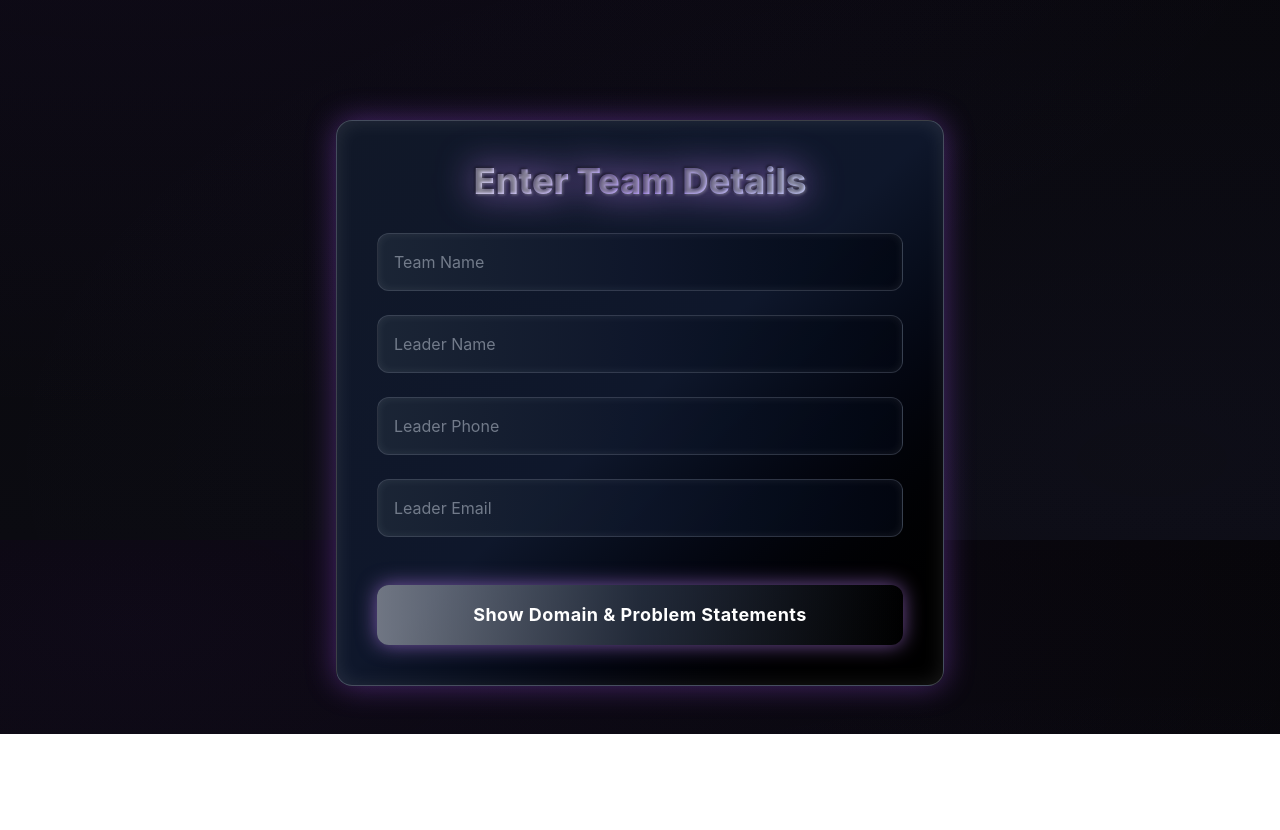
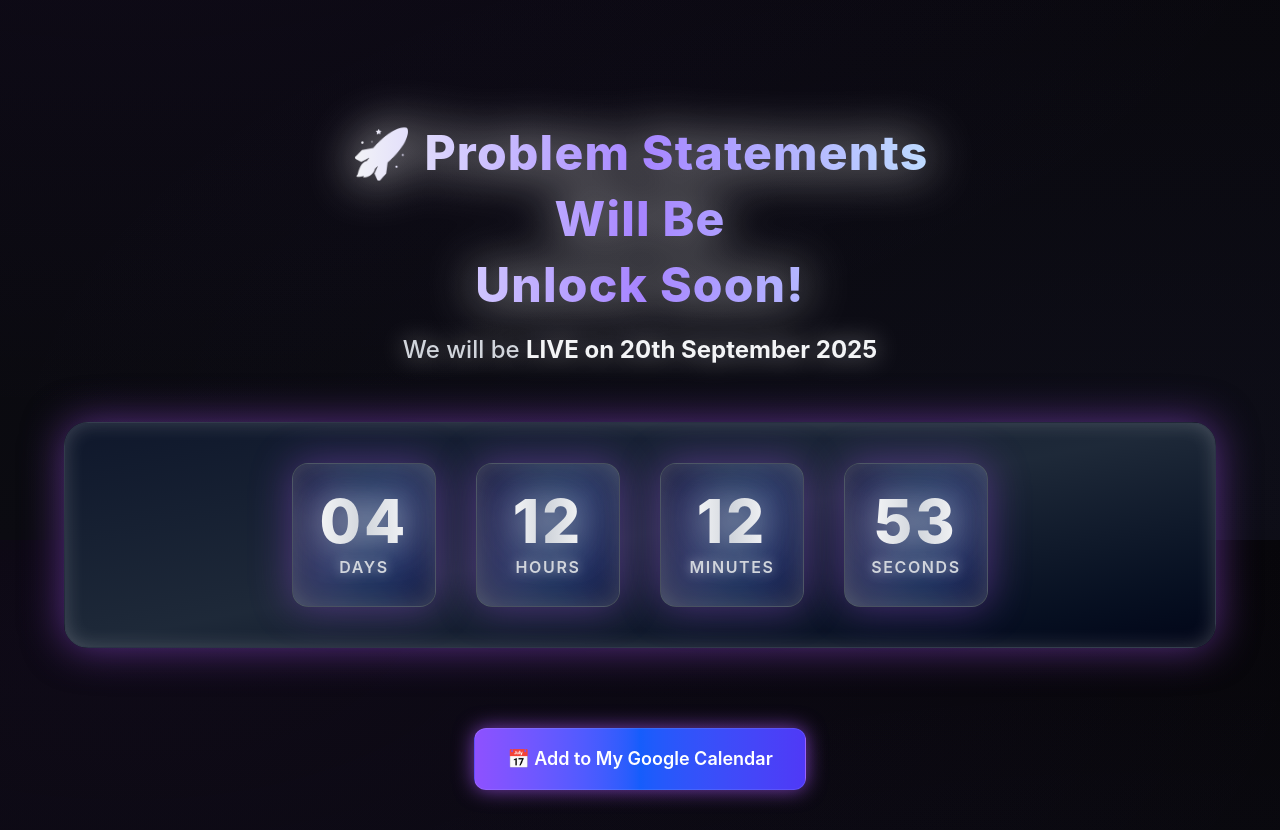
Before and after one commit to KartikTulsian/hackoasis_prob_state, a Next.js app: page / in a window 1280 px wide. Shown: the part 1060-1890 px from the top of the page. Before the commit the page ends 1794 px from the top, so only its background shows below. Built offline with nearby package versions, Linux system fonts and the light colour scheme.

Commit message:
changes in pages

```diff
--- a/src/app/page.tsx
+++ b/src/app/page.tsx
@@ -19,6 +19,7 @@ import { toast } from "react-toastify";
 import "react-toastify/dist/ReactToastify.css";
 import HeaderFull from "@/components/HeaderFull";
 import Particles from "@/components/Particles";
+import Timer from "@/components/timer";
 // import UploadTeamsButton from "@/components/UploadTeamsButton";
 // import UploadProblemsButton from "@/components/UploadProblemsButton";
 
@@ -183,7 +184,8 @@ export default function Home() {
       {/* Content with proper z-index */}
       <div className="relative z-10">
         <HeaderFull />
-        <TeamForm loading={loading} onVerify={handleVerify} />
+        <Timer launchDate="2025-09-20T06:00:00" />
+        {/* <TeamForm loading={loading} onVerify={handleVerify} />
 
         {domain && problems.length > 0 && (
           <ProblemList
@@ -194,7 +196,7 @@ export default function Home() {
             // onSelect={(id) => setConfirmId(id)}
             onSelect={handleProblemSelect}
           />
-        )}
+        )} */}
       </div>
 
       {/* <UploadTeamsButton/> */}
--- a/src/app/teams/page.tsx
+++ b/src/app/teams/page.tsx
@@ -4,12 +4,15 @@ import React from "react";
 import TeamCreationForm from "@/components/TeamCreationForm";
 import ExportTeamsButton from "@/components/ExportTeamsButton";
 import ExportSubmissionsButton from "@/components/ExportSubmissionsButton";
+import SearchBar from "@/components/SearchBar";
 
 export default function TeamsPage() {
   return (
     <main className="min-h-screen flex flex-col gap-8 items-center justify-center">
       <TeamCreationForm />
 
+      <SearchBar/>
+
       <ExportTeamsButton/>
       <ExportSubmissionsButton/>
     </main>
--- /dev/null
+++ b/src/components/SearchBar.tsx
@@ -0,0 +1,90 @@
+"use client";
+import React, { useState } from "react";
+import { db } from "@/lib/firebase";
+import { collection, query, where, getDocs } from "firebase/firestore";
+import { toast } from "react-toastify";
+
+export default function SearchBar() {
+  const [phone, setPhone] = useState("");
+  const [result, setResult] = useState<any | null>(null);
+  const [loading, setLoading] = useState(false);
+
+  const handleSearch = async () => {
+    if (!phone.trim()) {
+      toast.error("Please enter a phone number");
+      return;
+    }
+
+    setLoading(true);
+    setResult(null);
+
+    try {
+      const q = query(collection(db, "submissions"), where("phone", "==", phone));
+      const snap = await getDocs(q);
+
+      if (snap.empty) {
+        toast.error("No submission found with this phone number");
+        setLoading(false);
+        return;
+      }
+
+      // Get first matching doc (assuming phone is unique per team leader)
+      const doc = snap.docs[0].data();
+      setResult(doc);
+      toast.success("Submission found!");
+    } catch (err) {
+      console.error(err);
+      toast.error("Error searching submission");
+    } finally {
+      setLoading(false);
+    }
+  };
+
+  return (
+    <div className="w-full max-w-lg mx-auto mt-10 p-4 bg-gray-900 rounded-xl shadow-lg">
+      {/* Input field */}
+      <div className="flex items-center gap-2">
+        <input
+          type="text"
+          value={phone}
+          onChange={(e) => setPhone(e.target.value)}
+          placeholder="Enter phone number"
+          className="flex-1 px-4 py-2 rounded-lg bg-gray-800 text-gray-100 border border-gray-600 focus:outline-none focus:ring-2 focus:ring-blue-500"
+        />
+        <button
+          onClick={handleSearch}
+          disabled={loading}
+          className="px-4 py-2 bg-blue-600 hover:bg-blue-700 text-white rounded-lg transition disabled:opacity-50"
+        >
+          {loading ? "Searching..." : "Search"}
+        </button>
+      </div>
+
+      {/* Results */}
+      {result && (
+        <div className="mt-6 p-4 bg-gray-800 rounded-lg border border-gray-600">
+          <h2 className="text-lg font-bold text-white mb-2">Submission Details</h2>
+          <p className="text-gray-300">
+            <span className="font-semibold">Team Name:</span> {result.teamName}
+          </p>
+          <p className="text-gray-300">
+            <span className="font-semibold">Leader:</span> {result.leaderName}
+          </p>
+          <p className="text-gray-300">
+            <span className="font-semibold">Email:</span> {result.email}
+          </p>
+          <p className="text-gray-300">
+            <span className="font-semibold">Phone:</span> {result.phone}
+          </p>
+          <p className="text-gray-300">
+            <span className="font-semibold">Domain:</span> {result.domain}
+          </p>
+          <p className="text-gray-300">
+            <span className="font-semibold">Problem ID:</span>{" "}
+            <span className="text-green-400 font-bold">{result.problemId}</span>
+          </p>
+        </div>
+      )}
+    </div>
+  );
+}
--- /dev/null
+++ b/src/components/timer.tsx
@@ -0,0 +1,151 @@
+"use client";
+import React, { useEffect, useState } from "react";
+
+interface TimeCount {
+    days: string;
+    hours: string;
+    minutes: string;
+    seconds: string;
+}
+
+const getTimeLeft = (expiry: string): TimeCount => {
+    let days = "00",
+        hours = "00",
+        minutes = "00",
+        seconds = "00";
+
+    const difference = new Date(expiry).getTime() - new Date().getTime();
+    if (difference <= 0) return { days, hours, minutes, seconds };
+
+    const dys = Math.floor(difference / (1000 * 60 * 60 * 24));
+    const hrs = Math.floor((difference / (1000 * 60 * 60)) % 24);
+    const mins = Math.floor((difference / (1000 * 60)) % 60);
+    const secs = Math.floor((difference / 1000) % 60);
+
+    days = dys < 10 ? `0${dys}` : `${dys}`;
+    hours = hrs < 10 ? `0${hrs}` : `${hrs}`;
+    minutes = mins < 10 ? `0${mins}` : `${mins}`;
+    seconds = secs < 10 ? `0${secs}` : `${secs}`;
+
+    return { days, hours, minutes, seconds };
+};
+
+export default function Timer({ launchDate }: { launchDate: string }) {
+    const [timeLeft, setTimeLeft] = useState<TimeCount | null>(null);
+    const [mounted, setMounted] = useState(false);
+
+    useEffect(() => {
+        setMounted(true);
+        const updateTimer = () => setTimeLeft(getTimeLeft(launchDate));
+        updateTimer();
+
+        const interval = setInterval(() => {
+            const time = getTimeLeft(launchDate);
+            setTimeLeft(time);
+            if (
+                time.days === "00" &&
+                time.hours === "00" &&
+                time.minutes === "00" &&
+                time.seconds === "00"
+            ) {
+                clearInterval(interval);
+            }
+        }, 1000);
+
+        return () => clearInterval(interval);
+    }, [launchDate]);
+
+    const timerUnit = (value: string, label: string) => (
+        <div
+            className="relative flex flex-col items-center justify-center w-24 h-24 sm:w-28 sm:h-28 md:w-36 md:h-36
+      rounded-2xl bg-gradient-to-br from-gray-900 via-gray-800 to-gray-900
+      shadow-[inset_0_0_25px_rgba(255,255,255,0.2),0_0_40px_rgba(168,85,247,0.4)]
+      border border-gray-400/40 hover:scale-110 transition-transform duration-500 group overflow-hidden"
+        >
+            {/* Shine effect */}
+            <div className="absolute inset-0 bg-gradient-to-tr from-white/15 via-transparent to-white/10 opacity-30 group-hover:opacity-60 transition-opacity duration-700"></div>
+
+            {/* Outer Glow */}
+            <div className="absolute -inset-1 rounded-2xl bg-gradient-to-r from-violet-500 via-blue-500 to-indigo-600 blur-xl opacity-20 group-hover:opacity-50 animate-pulse"></div>
+
+            {/* Value */}
+            <span
+                className="relative text-3xl sm:text-4xl md:text-5xl lg:text-6xl font-extrabold
+        text-transparent bg-clip-text bg-gradient-to-r from-gray-100 via-gray-300 to-gray-100
+        drop-shadow-[0_0_20px_rgba(255,255,255,0.8)] tracking-wider"
+            >
+                {value}
+            </span>
+
+            {/* Label */}
+            <small
+                className="relative text-sm md:text-base font-semibold
+        text-gray-300 uppercase tracking-widest mt-1
+        drop-shadow-[0_0_6px_rgba(255,255,255,0.5)]"
+            >
+                {label}
+            </small>
+        </div>
+    );
+
+    const handleGoogleCalendarClick = () => {
+        // Fixed date for 20th Sept 2025, 6AM–6PM
+        const start = new Date("2025-09-20T06:00:00");
+        const end = new Date("2025-09-20T18:00:00");
+
+        const format = (d: Date) =>
+            d.toISOString().replace(/[-:]/g, "").split(".")[0];
+
+        const gcalUrl = `https://calendar.google.com/calendar/render?action=TEMPLATE&text=Problem+Statements+Release&dates=${format(start)}/${format(end)}&details=Join+us+for+the+IEM+HackOasis+2.0+problem+statements+unveiling!`;
+
+        window.open(gcalUrl, "_blank");
+    };
+
+
+    if (!mounted || !timeLeft) return null;
+
+    return (
+        <div className="flex flex-col items-center gap-14 w-full mb-10 px-4">
+
+            {/* Announcement */}
+            <div className="text-center space-y-4 max-w-3xl">
+                <h1 className="text-2xl sm:text-3xl md:text-4xl lg:text-5xl font-extrabold
+          bg-clip-text text-transparent
+          bg-gradient-to-r from-gray-100 via-violet-400 to-blue-200
+          drop-shadow-[0_0_25px_rgba(255,255,255,0.9)]
+          tracking-wide leading-snug">
+                    🚀 Problem Statements <br />Will Be <br />Unlock Soon!
+                </h1>
+                <h2 className="text-lg sm:text-xl md:text-2xl font-medium
+          text-gray-300 drop-shadow-[0_0_12px_rgba(255,255,255,0.5)]">
+                    We will be <span className="font-bold text-gray-100">LIVE on 20th September 2025</span>
+                </h2>
+            </div>
+
+            {/* Timer Grid */}
+            <div
+                className="flex flex-wrap justify-center gap-8 sm:gap-10 w-full max-w-6xl
+        bg-gradient-to-br from-slate-900 via-gray-800 to-slate-950
+        p-8 sm:p-10 rounded-3xl shadow-[0_0_40px_rgba(168,85,247,0.5),inset_0_0_20px_rgba(255,255,255,0.2)]
+        border border-gray-500/30 backdrop-blur-xl"
+            >
+                {timerUnit(timeLeft.days, "Days")}
+                {timerUnit(timeLeft.hours, "Hours")}
+                {timerUnit(timeLeft.minutes, "Minutes")}
+                {timerUnit(timeLeft.seconds, "Seconds")}
+            </div>
+
+            {/* Add to Calendar Button */}
+            <button
+                onClick={handleGoogleCalendarClick}
+                className="mt-6 rounded-xl px-8 py-4 text-lg
+        bg-gradient-to-r from-violet-500 via-blue-600 to-indigo-600
+        text-white font-semibold shadow-[0_0_20px_rgba(168,85,247,0.7)]
+        hover:shadow-[0_0_35px_rgba(168,85,247,0.9)] hover:scale-105
+        transition-all duration-500 backdrop-blur-md border border-white/10"
+            >
+                📅 Add to My Google Calendar
+            </button>
+        </div>
+    );
+}
```
